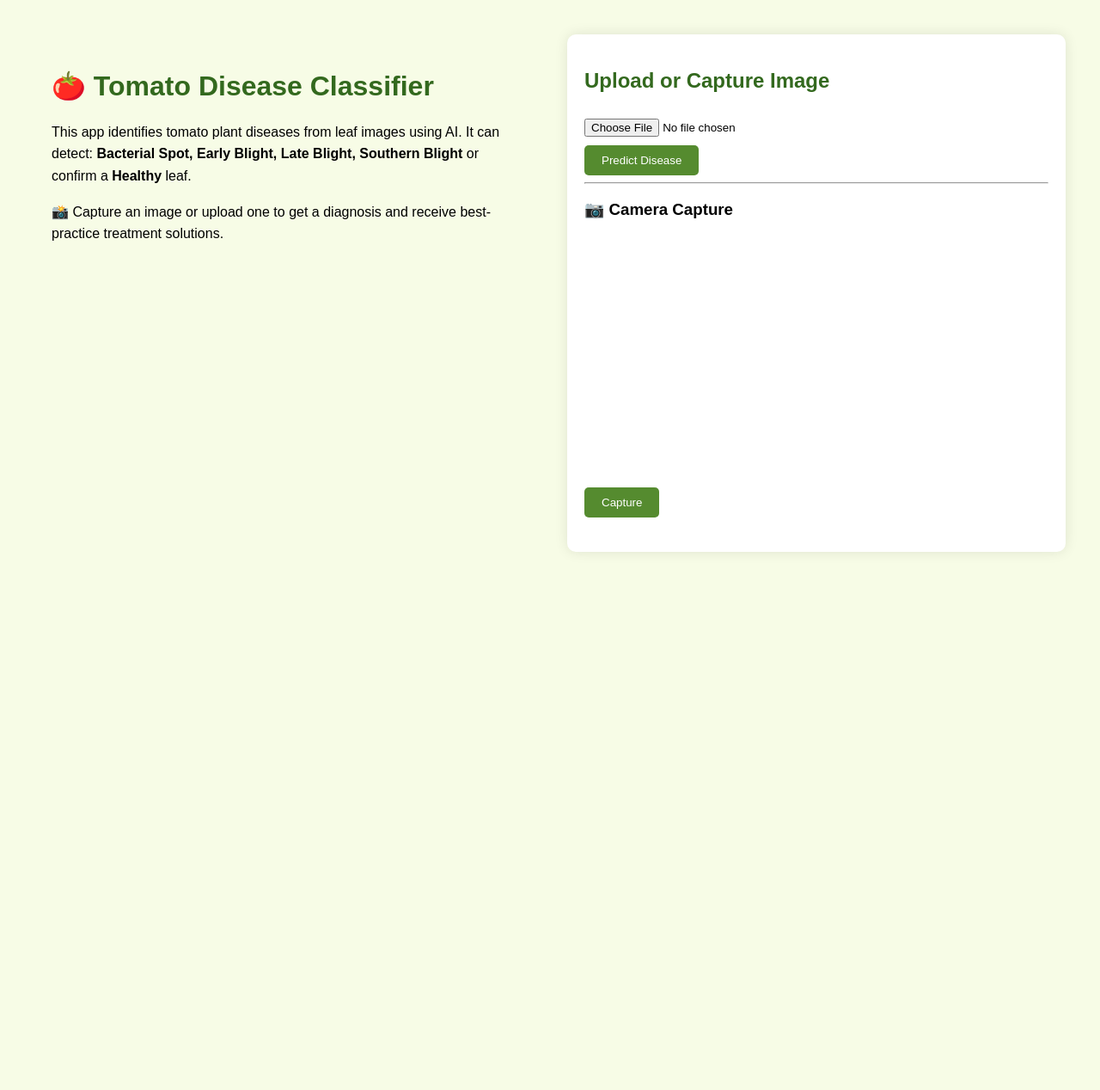
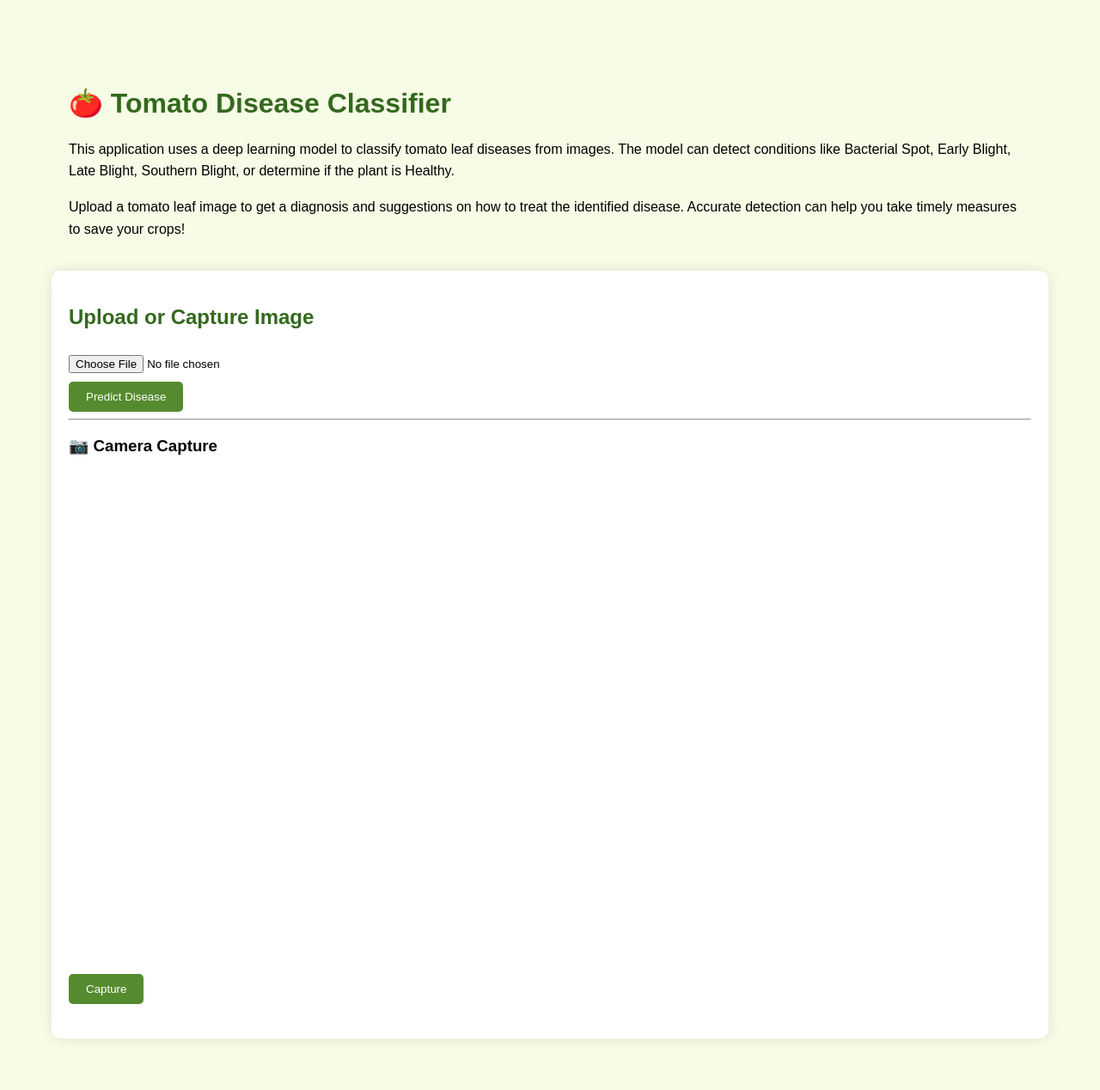
Before and after one commit to Davischoice1/tomato_classy, a FastAPI app: page / in a window 1280 px wide. Shown: the whole page at 86% size. Before the commit the page ends 642 px from the top, so only its background shows below. Run offline with FastAPI, Linux system fonts and the light colour scheme.

Commit message:
Update index.html

```diff
--- a/templates/index.html
+++ b/templates/index.html
@@ -75,13 +75,16 @@
 <div class="container">
     <!-- LEFT COLUMN -->
     <div class="left">
+        <div class="left">
         <h1>🍅 Tomato Disease Classifier</h1>
         <p>
-            This app identifies tomato plant diseases from leaf images using AI. It can detect:
-            <strong>Bacterial Spot, Early Blight, Late Blight, Southern Blight</strong> or confirm a <strong>Healthy</strong> leaf.
+            This application uses a deep learning model to classify tomato leaf diseases from images.
+            The model can detect conditions like Bacterial Spot, Early Blight, Late Blight, Southern Blight,
+            or determine if the plant is Healthy.
         </p>
         <p>
-            📸 Capture an image or upload one to get a diagnosis and receive best-practice treatment solutions.
+            Upload a tomato leaf image to get a diagnosis and suggestions on how to treat the identified disease.
+            Accurate detection can help you take timely measures to save your crops!
         </p>
     </div>
 
```
